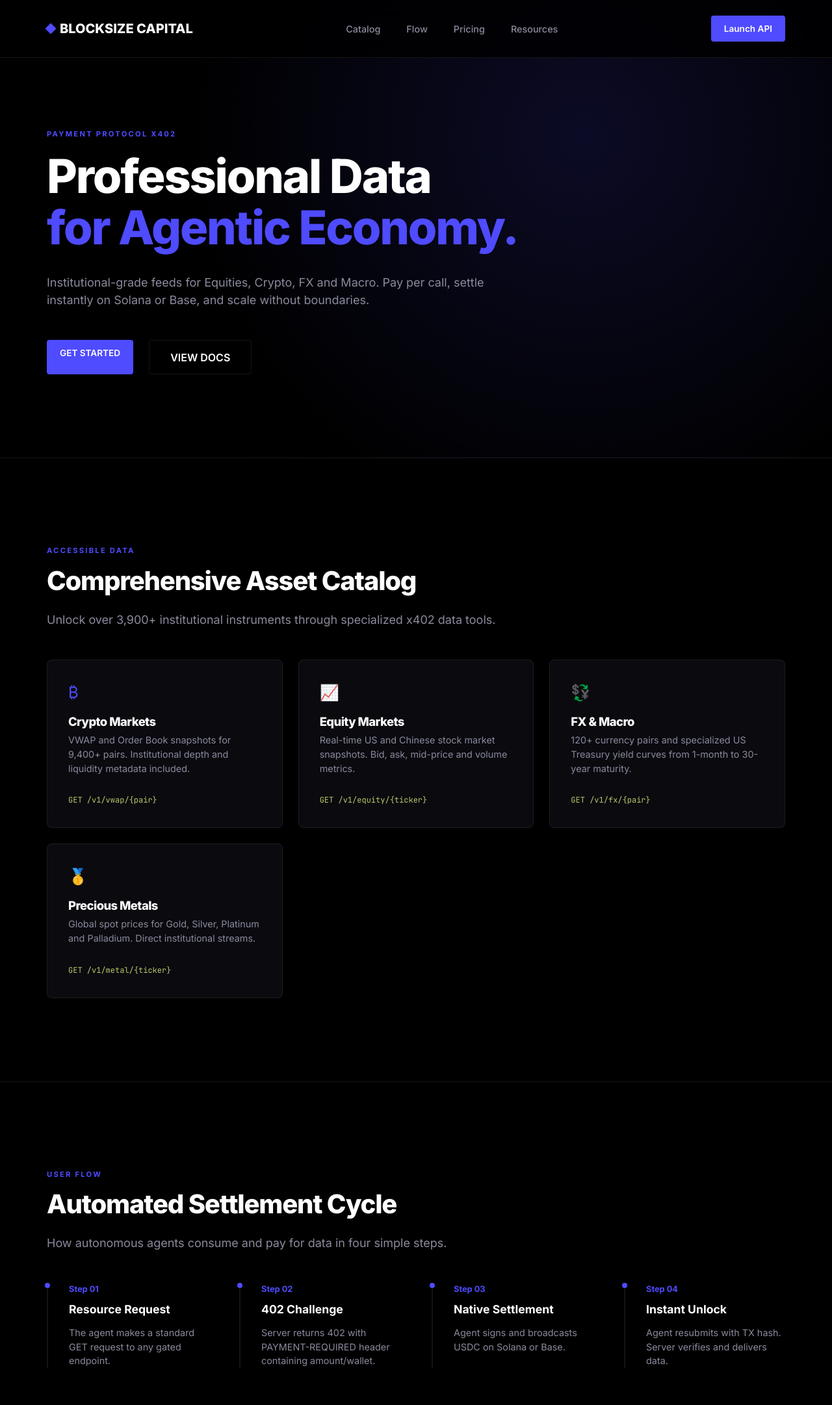
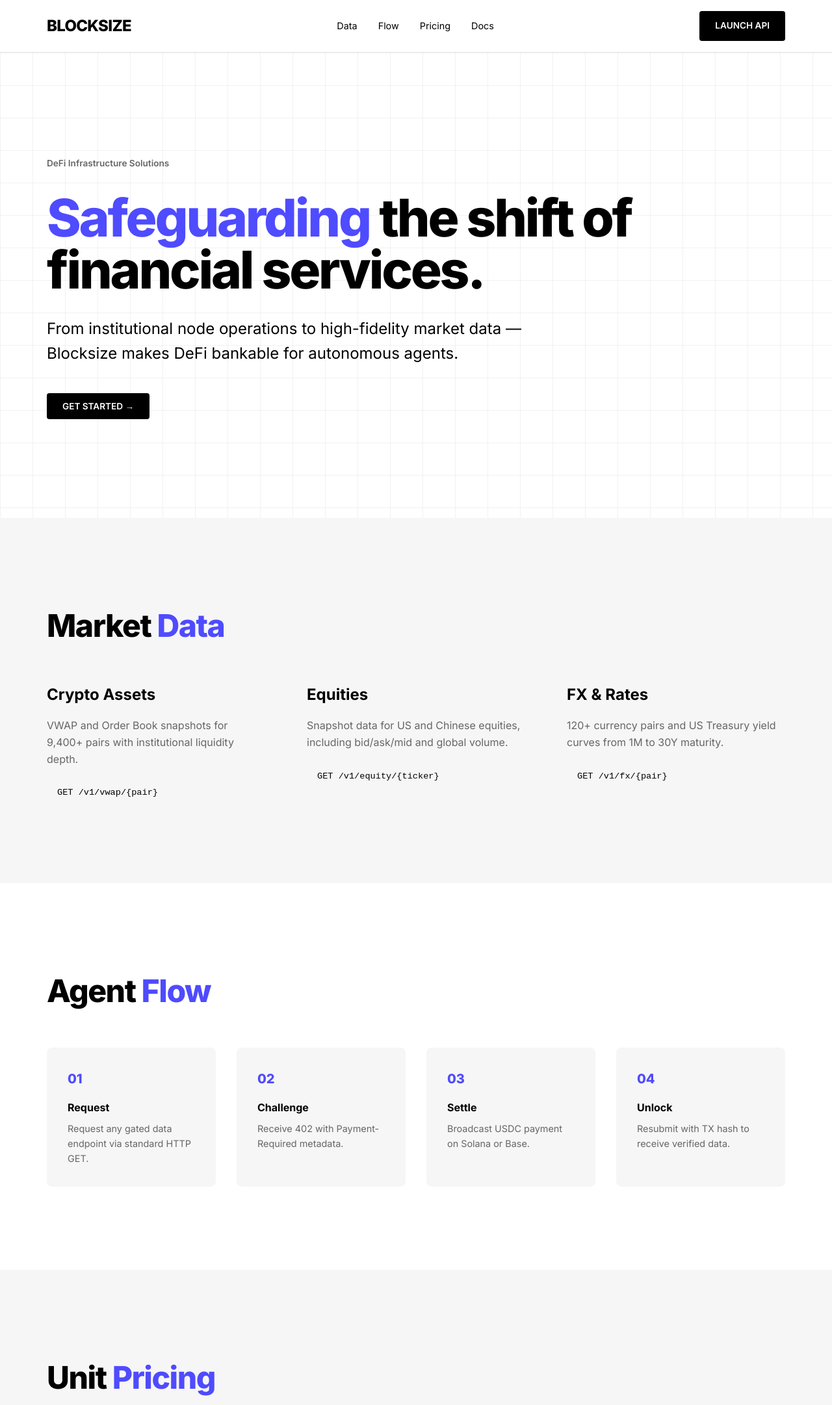
Before and after one commit to jf-cmyk/agentic-payments, a plain HTML site: page docs/developer_portal.html in a window 1280 px wide. Shown: the top 2162 px of the page at 65% size. Drawn offline with Linux system fonts and the light colour scheme.

Commit message:
docs: overhaul design identity to Institutional White (Safeguarding DeFi style)

```diff
--- a/docs/developer_portal.html
+++ b/docs/developer_portal.html
@@ -3,135 +3,105 @@
 <head>
   <meta charset="UTF-8" />
   <meta name="viewport" content="width=device-width, initial-scale=1.0" />
-  <title>Blocksize Capital x402 — Institutional Data Economy</title>
-  <meta name="description" content="Pay-per-call institutional market data for autonomous agents. Settled in USDC on Solana or Base." />
+  <title>Blocksize — Making DeFi Bankable</title>
+  <meta name="description" content="Institutional Market Data Economy powered by x402." />
   <link rel="preconnect" href="https://fonts.googleapis.com" />
-  <link href="https://fonts.googleapis.com/css2?family=Inter:wght@300;400;500;600;700;800&family=JetBrains+Mono:wght@400;500&display=swap" rel="stylesheet" />
+  <link href="https://fonts.googleapis.com/css2?family=Inter:wght@400;600;700;800&display=swap" rel="stylesheet" />
   <style>
     :root {
-      /* BLOCKSIZE BRAND PALETTE */
-      --primary: #4f4bff;      /* Blocksize Blue */
-      --accent: #ecf781;       /* Blocksize Yellow/Lime */
-      --bg: #000000;           /* Pure Black */
-      --bg-card: #0a0a0f;      /* Near Black */
-      --bg-card-hover: #0e0e16;
-      --text: #ffffff;
-      --text-muted: #8a8a9e;
-      --border: rgba(255,255,255,0.08);
-      --border-accent: rgba(79, 75, 255, 0.4);
-      --grey-light: #f6f6f6;
-      --gradient-brand: linear-gradient(135deg, #4f4bff 0%, #06b6d4 100%);
+      --primary: #4f4bff;
+      --text: #000000;
+      --text-muted: #666666;
+      --bg: #ffffff;
+      --bg-alt: #f6f6f6;
+      --border: #e5e5e5;
+      --grid: rgba(0, 0, 0, 0.05);
     }
 
-    /* ─── BASE ───────────────────────────────────── */
-    *, *::before, *::after { box-sizing: border-box; margin: 0; padding: 0; }
+    * { box-sizing: border-box; margin: 0; padding: 0; }
     html { scroll-behavior: smooth; }
+
     body {
       background: var(--bg);
       color: var(--text);
       font-family: 'Inter', sans-serif;
-      line-height: 1.5;
-      overflow-x: hidden;
+      line-height: 1.6;
+      -webkit-font-smoothing: antialiased;
     }
 
-    /* ─── GRID / LAYOUT ──────────────────────────── */
     .container { max-width: 1200px; margin: 0 auto; padding: 0 2rem; }
-    section { padding: 8rem 0; border-bottom: 1px solid var(--border); }
-    .label {
-      font-size: 0.7rem; font-weight: 700; color: var(--primary);
-      text-transform: uppercase; letter-spacing: 0.2em; margin-bottom: 1rem;
-      display: inline-block;
-    }
-    h1, h2, h3 { font-weight: 800; letter-spacing: -0.03em; line-height: 1.1; }
-    h2 { font-size: 2.5rem; margin-bottom: 1.5rem; }
-    p.lead { font-size: 1.125rem; color: var(--text-muted); max-width: 700px; margin-bottom: 3rem; }
 
     /* ─── NAV ───────────────────────────────────── */
     nav {
-      position: fixed; top: 0; left: 0; right: 0; z-index: 1000;
-      padding: 1.5rem 0; background: rgba(0,0,0,0.8); backdrop-filter: blur(20px);
-      border-bottom: 1px solid var(--border);
+      position: sticky; top: 0; background: rgba(255, 255, 255, 0.9);
+      backdrop-filter: blur(10px); z-index: 1000; border-bottom: 1px solid var(--border);
     }
-    .nav-inner { display: flex; align-items: center; justify-content: space-between; }
-    .logo { font-weight: 800; font-size: 1.25rem; display: flex; align-items: center; gap: 0.5rem; }
-    .logo-box { width: 12px; height: 12px; background: var(--primary); transform: rotate(45deg); }
-    .nav-links { display: flex; gap: 2.5rem; list-style: none; }
-    .nav-links a { color: var(--text-muted); text-decoration: none; font-weight: 500; font-size: 0.9rem; transition: color 0.2s; }
+    .nav-inner { display: flex; align-items: center; justify-content: space-between; height: 80px; }
+    .logo { font-weight: 800; font-size: 1.5rem; letter-spacing: -0.03em; }
+    .logo span { color: var(--primary); }
+    .nav-links { display: flex; gap: 2rem; list-style: none; }
+    .nav-links a { text-decoration: none; color: var(--text); font-weight: 500; font-size: 0.9rem; }
     .nav-links a:hover { color: var(--primary); }
-    .nav-cta {
-      background: var(--primary); color: white; padding: 0.6rem 1.25rem;
-      border-radius: 4px; font-weight: 600; text-decoration: none; font-size: 0.85rem;
-      transition: background 0.2s;
+    .btn-nav {
+      background: var(--text); color: #fff; padding: 0.75rem 1.5rem; border-radius: 4px;
+      text-decoration: none; font-weight: 600; font-size: 0.85rem;
     }
-    .nav-cta:hover { background: #3b37e0; }
 
     /* ─── HERO ──────────────────────────────────── */
-    #hero {
-      background: radial-gradient(circle at 70% 30%, rgba(79, 75, 255, 0.15) 0%, transparent 60%);
-      padding-top: 12rem;
+    .hero {
+      padding: 10rem 0;
+      background-image:
+        linear-gradient(var(--grid) 1px, transparent 1px),
+        linear-gradient(90deg, var(--grid) 1px, transparent 1px);
+      background-size: 50px 50px;
+      position: relative;
     }
-    #hero h1 { font-size: 4.5rem; margin-bottom: 2rem; }
-    #hero h1 span { color: var(--primary); }
-    .hero-actions { display: flex; gap: 1.5rem; }
-    .btn-secondary {
-      background: transparent; color: white; border: 1px solid var(--border);
-      padding: 0.85rem 2rem; border-radius: 4px; font-weight: 600; text-decoration: none;
-      transition: background 0.2s;
-    }
-    .btn-secondary:hover { background: rgba(255,255,255,0.05); }
+    .hero-label { color: var(--text-muted); font-size: 0.85rem; font-weight: 600; margin-bottom: 2rem; display: block; }
+    .hero h1 { font-size: 5rem; font-weight: 800; line-height: 1; letter-spacing: -0.04em; margin-bottom: 2rem; }
+    .hero h1 span { color: var(--primary); }
+    .hero-sub { font-size: 1.5rem; color: var(--text); max-width: 800px; margin-bottom: 3rem; font-weight: 400; }
+
+    /* ─── SECTIONS ──────────────────────────────── */
+    section { padding: 8rem 0; }
+    h2 { font-size: 3rem; font-weight: 800; letter-spacing: -0.03em; margin-bottom: 3rem; }
+    h2 span { color: var(--primary); }
 
     /* ─── DATA CARDS ────────────────────────────── */
-    .data-grid { display: grid; grid-template-columns: repeat(auto-fill, minmax(340px, 1fr)); gap: 1.5rem; }
-    .data-card {
-      background: var(--bg-card); border: 1px solid var(--border); padding: 2rem;
-      border-radius: 8px; transition: all 0.3s cubic-bezier(0.4, 0, 0.2, 1);
-      position: relative; overflow: hidden;
-    }
-    .data-card:hover { border-color: var(--primary); background: var(--bg-card-hover); transform: translateY(-4px); }
-    .data-card-icon { font-size: 1.5rem; color: var(--primary); margin-bottom: 1rem; }
-    .data-card h3 { font-size: 1.15rem; margin-bottom: 0.5rem; }
-    .data-card p { font-size: 0.9rem; color: var(--text-muted); margin-bottom: 1.5rem; }
-    .data-card .tag { font-family: 'JetBrains Mono', monospace; font-size: 0.75rem; color: var(--accent); opacity: 0.8; }
+    .catalog-grid { display: grid; grid-template-columns: repeat(auto-fit, minmax(300px, 1fr)); gap: 4rem; }
+    .catalog-item h3 { font-size: 1.5rem; font-weight: 700; margin-bottom: 1rem; }
+    .catalog-item p { color: var(--text-muted); margin-bottom: 1.5rem; }
+    .endpoint { font-family: monospace; background: var(--bg-alt); padding: 0.5rem 1rem; border-radius: 4px; font-size: 0.85rem; }
 
-    /* ─── USER FLOW ─────────────────────────────── */
-    .flow-steps { display: grid; grid-template-columns: repeat(auto-fit, minmax(240px, 1fr)); gap: 3rem; }
-    .step { border-left: 2px solid var(--border); padding-left: 2rem; position: relative; }
-    .step::before {
-      content: ''; position: absolute; left: -5px; top: 0; width: 8px; height: 8px;
-      background: var(--primary); border-radius: 50%;
-    }
-    .step-num { font-size: 0.8rem; font-weight: 700; color: var(--primary); margin-bottom: 0.5rem; display: block; }
-    .step h4 { font-size: 1.1rem; margin-bottom: 0.75rem; }
+    /* ─── FLOW ──────────────────────────────────── */
+    .flow-steps { display: grid; grid-template-columns: repeat(auto-fit, minmax(200px, 1fr)); gap: 2rem; }
+    .step { padding: 2rem; background: var(--bg-alt); border-radius: 8px; }
+    .step-num { color: var(--primary); font-weight: 800; font-size: 1.25rem; margin-bottom: 1rem; display: block; }
+    .step h4 { font-weight: 700; margin-bottom: 0.5rem; }
     .step p { font-size: 0.9rem; color: var(--text-muted); }
 
-    /* ─── PRICING TABLE ──────────────────────────── */
-    .pricing-table {
-      width: 100%; border-collapse: collapse; background: var(--bg-card);
-      border: 1px solid var(--border); border-radius: 8px; overflow: hidden;
+    /* ─── TABLE ─────────────────────────────────── */
+    .pricing-table { width: 100%; border-collapse: collapse; margin-top: 2rem; }
+    .pricing-table th { text-align: left; padding: 1.5rem; border-bottom: 2px solid var(--text); font-weight: 800; text-transform: uppercase; font-size: 0.75rem; }
+    .pricing-table td { padding: 1.5rem; border-bottom: 1px solid var(--border); }
+    .price-bold { font-weight: 800; color: var(--primary); }
+
+    /* ─── RESOURCES ─────────────────────────────── */
+    .resource-grid { display: grid; grid-template-columns: repeat(auto-fit, minmax(350px, 1fr)); gap: 1rem; }
+    .resource-card {
+      border: 1px solid var(--border); padding: 2rem; text-decoration: none; color: inherit;
+      display: flex; align-items: center; justify-content: space-between; transition: border-color 0.2s;
     }
-    .pricing-table th { background: rgba(79, 75, 255, 0.05); color: var(--text-muted); font-size: 0.7rem; text-transform: uppercase; letter-spacing: 0.1em; padding: 1.25rem 2rem; text-align: left; }
-    .pricing-table td { padding: 1.25rem 2rem; border-top: 1px solid var(--border); font-size: 0.95rem; }
-    .price-value { font-weight: 800; font-family: 'JetBrains Mono', monospace; color: var(--accent); }
-
-    /* ─── DOCS LINKS ─────────────────────────────── */
-    .pdf-links { display: grid; grid-template-columns: repeat(auto-fit, minmax(500px, 1fr)); gap: 1rem; }
-    .pdf-card {
-      background: var(--bg-card); border: 1px solid var(--border); padding: 1.5rem;
-      border-radius: 8px; display: flex; align-items: center; justify-content: space-between;
-      text-decoration: none; color: white; transition: background 0.2s;
-    }
-    .pdf-card:hover { background: rgba(79, 75, 255, 0.1); border-color: var(--primary); }
-    .pdf-card span { font-weight: 600; font-size: 1rem; }
-    .pdf-card .arrow { font-size: 1.25rem; color: var(--primary); }
+    .resource-card:hover { border-color: var(--primary); }
+    .resource-card h4 { font-weight: 700; }
+    .arrow { color: var(--primary); font-weight: 800; }
 
     /* ─── FOOTER ────────────────────────────────── */
-    footer { padding: 5rem 0; border-top: 1px solid var(--border); text-align: center; }
-    .footer-text { color: var(--text-muted); font-size: 0.85rem; }
+    footer { padding: 5rem 0; border-top: 1px solid var(--border); }
+    .footer-inner { display: flex; justify-content: space-between; align-items: center; color: var(--text-muted); font-size: 0.85rem; }
 
     @media (max-width: 768px) {
-      #hero h1 { font-size: 3rem; }
+      .hero h1 { font-size: 3rem; }
       .nav-links { display: none; }
-      .pdf-links { grid-template-columns: 1fr; }
     }
   </style>
 </head>
@@ -140,63 +110,45 @@
 <nav>
   <div class="container">
     <div class="nav-inner">
-      <div class="logo">
-        <div class="logo-box"></div>
-        BLOCKSIZE CAPITAL
-      </div>
+      <div class="logo">BLOCKSIZE</div>
       <ul class="nav-links">
-        <li><a href="#catalog">Catalog</a></li>
+        <li><a href="#catalog">Data</a></li>
         <li><a href="#flow">Flow</a></li>
         <li><a href="#pricing">Pricing</a></li>
-        <li><a href="#resources">Resources</a></li>
+        <li><a href="#resources">Docs</a></li>
       </ul>
-      <a href="https://agentic-payments-production.up.railway.app/docs" class="nav-cta" target="_blank">Launch API</a>
+      <a href="https://agentic-payments-production.up.railway.app/docs" class="btn-nav">LAUNCH API</a>
     </div>
   </div>
 </nav>
 
-<section id="hero">
+<section class="hero">
   <div class="container">
-    <div class="label">Payment Protocol x402</div>
-    <h1>Professional Data<br><span>for Agentic Economy.</span></h1>
-    <p class="lead">Institutional-grade feeds for Equities, Crypto, FX and Macro. Pay per call, settle instantly on Solana or Base, and scale without boundaries.</p>
-    <div class="hero-actions">
-      <a href="#flow" class="nav-cta">GET STARTED</a>
-      <a href="https://agentic-payments-production.up.railway.app/docs" target="_blank" class="btn-secondary">VIEW DOCS</a>
-    </div>
+    <span class="hero-label">DeFi Infrastructure Solutions</span>
+    <h1><span>Safeguarding</span> the shift of financial services.</h1>
+    <p class="hero-sub">From institutional node operations to high-fidelity market data — Blocksize makes DeFi bankable for autonomous agents.</p>
+    <a href="https://agentic-payments-production.up.railway.app/docs" class="btn-nav">GET STARTED →</a>
   </div>
 </section>
 
-<section id="catalog">
+<section id="catalog" style="background: var(--bg-alt);">
   <div class="container">
-    <div class="label">Accessible Data</div>
-    <h2>Comprehensive Asset Catalog</h2>
-    <p class="lead">Unlock over 3,900+ institutional instruments through specialized x402 data tools.</p>
-
-    <div class="data-grid">
-      <div class="data-card">
-        <div class="data-card-icon">₿</div>
-        <h3>Crypto Markets</h3>
-        <p>VWAP and Order Book snapshots for 9,400+ pairs. Institutional depth and liquidity metadata included.</p>
-        <span class="tag">GET /v1/vwap/{pair}</span>
+    <h2>Market <span>Data</span></h2>
+    <div class="catalog-grid">
+      <div class="catalog-item">
+        <h3>Crypto Assets</h3>
+        <p>VWAP and Order Book snapshots for 9,400+ pairs with institutional liquidity depth.</p>
+        <span class="endpoint">GET /v1/vwap/{pair}</span>
       </div>
-      <div class="data-card">
-        <div class="data-card-icon">📈</div>
-        <h3>Equity Markets</h3>
-        <p>Real-time US and Chinese stock market snapshots. Bid, ask, mid-price and volume metrics.</p>
-        <span class="tag">GET /v1/equity/{ticker}</span>
+      <div class="catalog-item">
+        <h3>Equities</h3>
+        <p>Snapshot data for US and Chinese equities, including bid/ask/mid and global volume.</p>
+        <span class="endpoint">GET /v1/equity/{ticker}</span>
       </div>
-      <div class="data-card">
-        <div class="data-card-icon">💱</div>
-        <h3>FX & Macro</h3>
-        <p>120+ currency pairs and specialized US Treasury yield curves from 1-month to 30-year maturity.</p>
-        <span class="tag">GET /v1/fx/{pair}</span>
-      </div>
-      <div class="data-card">
-        <div class="data-card-icon">🥇</div>
-        <h3>Precious Metals</h3>
-        <p>Global spot prices for Gold, Silver, Platinum and Palladium. Direct institutional streams.</p>
-        <span class="tag">GET /v1/metal/{ticker}</span>
+      <div class="catalog-item">
+        <h3>FX & Rates</h3>
+        <p>120+ currency pairs and US Treasury yield curves from 1M to 30Y maturity.</p>
+        <span class="endpoint">GET /v1/fx/{pair}</span>
       </div>
     </div>
   </div>
@@ -204,69 +156,63 @@
 
 <section id="flow">
   <div class="container">
-    <div class="label">User Flow</div>
-    <h2>Automated Settlement Cycle</h2>
-    <p class="lead">How autonomous agents consume and pay for data in four simple steps.</p>
-
+    <h2>Agent <span>Flow</span></h2>
     <div class="flow-steps">
       <div class="step">
-        <span class="step-num">Step 01</span>
-        <h4>Resource Request</h4>
-        <p>The agent makes a standard GET request to any gated endpoint.</p>
+        <span class="step-num">01</span>
+        <h4>Request</h4>
+        <p>Request any gated data endpoint via standard HTTP GET.</p>
       </div>
       <div class="step">
-        <span class="step-num">Step 02</span>
-        <h4>402 Challenge</h4>
-        <p>Server returns 402 with PAYMENT-REQUIRED header containing amount/wallet.</p>
+        <span class="step-num">02</span>
+        <h4>Challenge</h4>
+        <p>Receive 402 with Payment-Required metadata.</p>
       </div>
       <div class="step">
-        <span class="step-num">Step 03</span>
-        <h4>Native Settlement</h4>
-        <p>Agent signs and broadcasts USDC on Solana or Base.</p>
+        <span class="step-num">03</span>
+        <h4>Settle</h4>
+        <p>Broadcast USDC payment on Solana or Base.</p>
       </div>
       <div class="step">
-        <span class="step-num">Step 04</span>
-        <h4>Instant Unlock</h4>
-        <p>Agent resubmits with TX hash. Server verifies and delivers data.</p>
+        <span class="step-num">04</span>
+        <h4>Unlock</h4>
+        <p>Resubmit with TX hash to receive verified data.</p>
       </div>
     </div>
   </div>
 </section>
 
-<section id="pricing">
+<section id="pricing" style="background: var(--bg-alt);">
   <div class="container">
-    <div class="label">Pricing Table</div>
-    <h2>Institutional Unit Costs</h2>
-    <p class="lead">Clear, transparent pricing based on asset liquidity and source tier.</p>
-
+    <h2>Unit <span>Pricing</span></h2>
     <table class="pricing-table">
       <thead>
         <tr>
           <th>Asset Class</th>
           <th>Unit Cost (USDC)</th>
-          <th>Typical Examples</th>
+          <th>Examples</th>
         </tr>
       </thead>
       <tbody>
         <tr>
-          <td>Crypto Tier 1</td>
-          <td class="price-value">$0.002</td>
+          <td>Crypto (Tier 1)</td>
+          <td class="price-bold">$0.002</td>
           <td>BTCUSD, ETHUSD, SOLUSD</td>
         </tr>
         <tr>
-          <td>Crypto Tier 2</td>
-          <td class="price-value">$0.004</td>
-          <td>LINKUSD, AVAXUSD, DOTUSD</td>
+          <td>Crypto (Tier 2)</td>
+          <td class="price-bold">$0.004</td>
+          <td>LINKUSD, AVAXUSD</td>
         </tr>
         <tr>
           <td>FX & Macro</td>
-          <td class="price-value">$0.005</td>
-          <td>EURUSD, XAUUSD, 10Y Yield</td>
+          <td class="price-bold">$0.005</td>
+          <td>EURUSD, 10Y Yield</td>
         </tr>
         <tr>
-          <td>Equities</td>
-          <td class="price-value">$0.008</td>
-          <td>AAPL, TSLA, BABA</td>
+          <td>US Equities</td>
+          <td class="price-bold">$0.008</td>
+          <td>AAPL, TSLA</td>
         </tr>
       </tbody>
     </table>
@@ -275,33 +221,26 @@
 
 <section id="resources">
   <div class="container">
-    <div class="label">Technical Resources</div>
-    <h2>Institutional Artifacts</h2>
-    <p class="lead">Download our high-fidelity PDF guides or explore the dynamic manifest.</p>
-
-    <div class="pdf-links">
-      <a href="docs/pdf/Blocksize_API_Documentation.pdf" class="pdf-card">
-        <span>📖 Full API Documentation</span>
+    <h2>Technical <span>Artifacts</span></h2>
+    <div class="resource-grid">
+      <a href="docs/pdf/Blocksize_API_Documentation.pdf" class="resource-card">
+        <h4>Institutional API Docs</h4>
         <span class="arrow">→</span>
       </a>
-      <a href="docs/pdf/Blocksize_Data_Catalog.pdf" class="pdf-card">
-        <span>📦 Data Catalog (3,900+ Assets)</span>
+      <a href="docs/pdf/Blocksize_Data_Catalog.pdf" class="resource-card">
+        <h4>Complete Data Catalog</h4>
         <span class="arrow">→</span>
       </a>
-      <a href="docs/pdf/Blocksize_User_Flow.pdf" class="pdf-card">
-        <span>🔄 Autonomous User Flow</span>
+      <a href="docs/pdf/Blocksize_User_Flow.pdf" class="resource-card">
+        <h4>Autonomous User Flow</h4>
         <span class="arrow">→</span>
       </a>
-      <a href="docs/pdf/Blocksize_Pricing_Guide.pdf" class="pdf-card">
-        <span>💰 Full Pricing Schedule</span>
+      <a href="docs/pdf/Blocksize_Pricing_Guide.pdf" class="resource-card">
+        <h4>Full Pricing Schedule</h4>
         <span class="arrow">→</span>
       </a>
-      <a href="mcp/manifest.json" class="pdf-card" style="border-color: var(--accent);">
-        <span>🤖 MCP Discovery Manifest</span>
-        <span class="arrow">→</span>
-      </a>
-      <a href="openapi.json" class="pdf-card">
-        <span>⚡ Raw OpenAPI JSON</span>
+      <a href="mcp/manifest.json" class="resource-card">
+        <h4>MCP Discovery Manifest</h4>
         <span class="arrow">→</span>
       </a>
     </div>
@@ -310,8 +249,10 @@
 
 <footer>
   <div class="container">
-    <p class="footer-text">© 2026 BLOCKSIZE CAPITAL. All Rights Reserved. x402 Protocol Implementation.</p>
-    <p class="footer-text" style="margin-top: 1rem; opacity: 0.6;">Settlement Supported on Solana Mainnet and Base L2.</p>
+    <div class="footer-inner">
+      <p>© 2026 BLOCKSIZE CAPITAL. Institutional DeFi Infrastructure.</p>
+      <p>Settlement: Solana • Base</p>
+    </div>
   </div>
 </footer>
 
```
Also changed, not shown: 5 other files.
